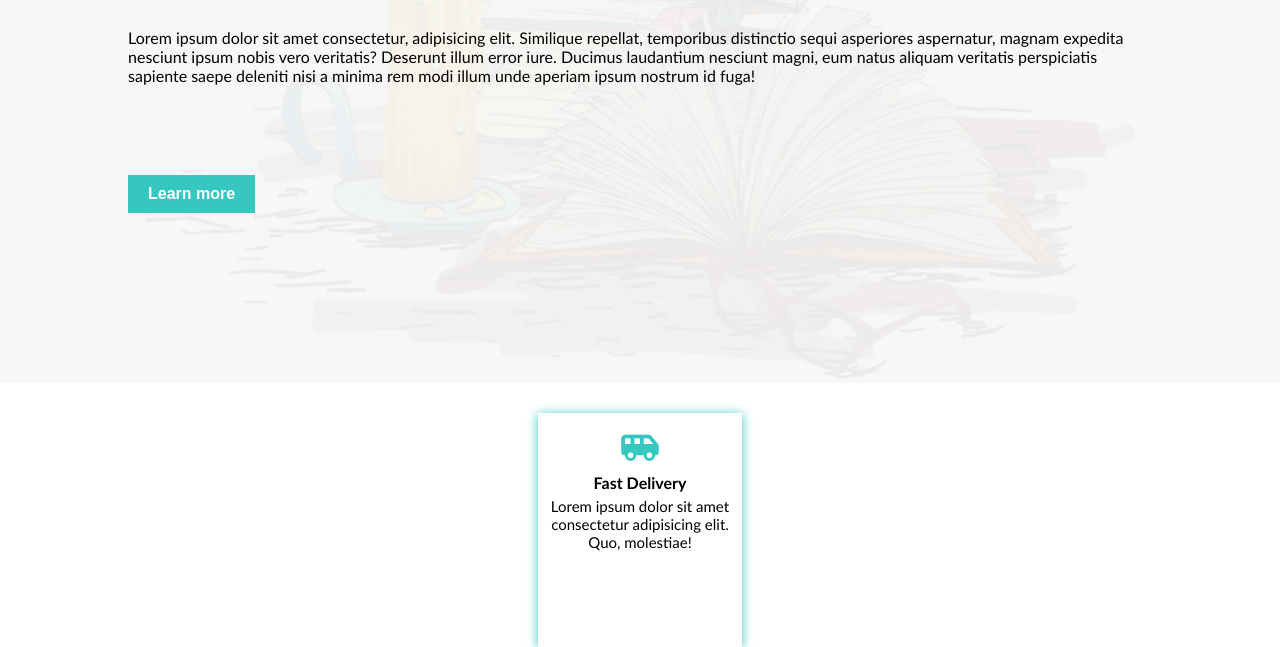
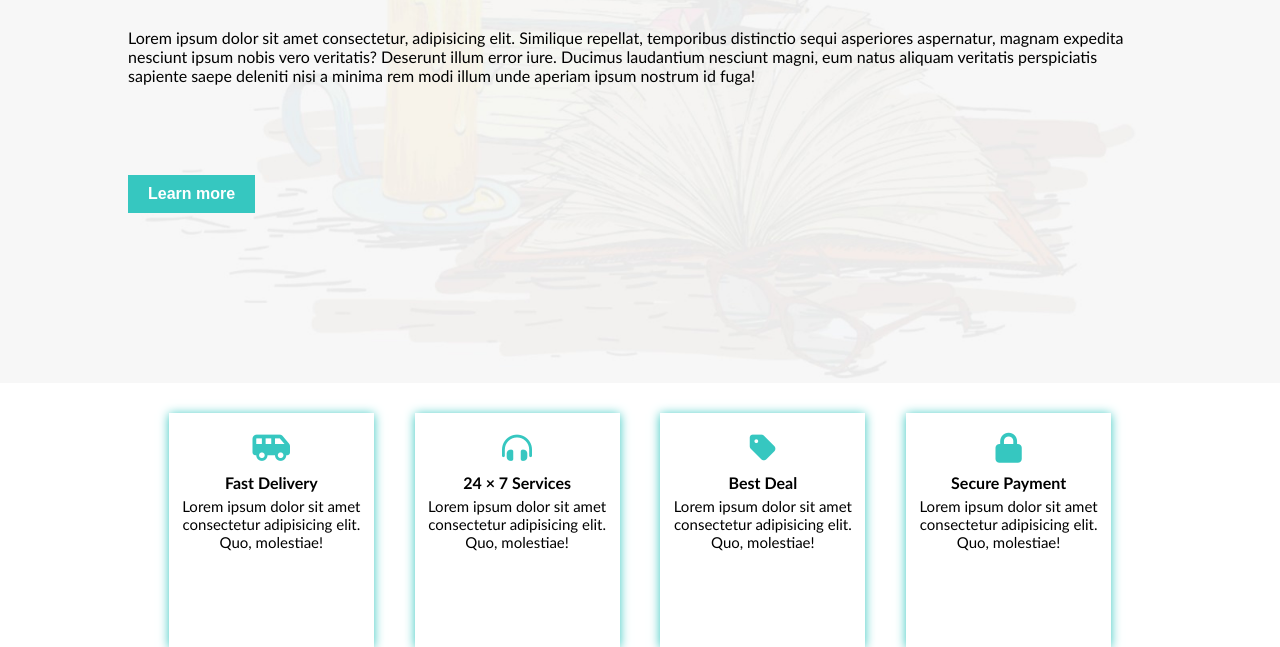
Before and after one commit to LeenAmawi/Book-Store, a plain HTML site: page index.html in a window 1280 px wide. Shown: the part 337-984 px from the top of the page. Drawn offline with Linux system fonts and the light colour scheme.

Commit message:
add cards in about section

```diff
--- a/assets/css/style.css
+++ b/assets/css/style.css
@@ -72,7 +72,6 @@ h1{
     padding-bottom: 50px;
 }
 p{
-/* font-size: 20px; */
 margin-bottom: 90px;
 }
 .btnHeader{
@@ -87,7 +86,7 @@ font-weight: 700;
     text-align: center;
     width:20%;
     box-shadow:0px 1px 10px var(--primary);
-    /* height:17vh; */
+    height:auto;
 }
 .About{
     margin-top: 30px;
--- a/index.html
+++ b/index.html
@@ -59,6 +59,32 @@
 
         </div>
      </div>
+
+     <div class="card">
+     <div>
+          <i class="fa-solid fa-headphones-simple"></i>
+        <h4>24 &times; 7 Services</h4>
+        <p>Lorem ipsum dolor sit amet consectetur adipisicing elit. Quo, molestiae!</p>
+
+        </div>
+     </div>
+
+     <div class="card">
+     <div>
+           <i class="fa-solid fa-tag"></i>
+        <h4>Best Deal</h4>
+        <p>Lorem ipsum dolor sit amet consectetur adipisicing elit. Quo, molestiae!</p>
+
+        </div>
+     </div>
+
+     <div class="card">
+     <div>
+           <i class="fa-solid fa-lock"></i>
+        <h4>Secure Payment</h4>
+        <p>Lorem ipsum dolor sit amet consectetur adipisicing elit. Quo, molestiae!</p>
+        </div>
+     </div>
     </div>
     </div>
 
```
